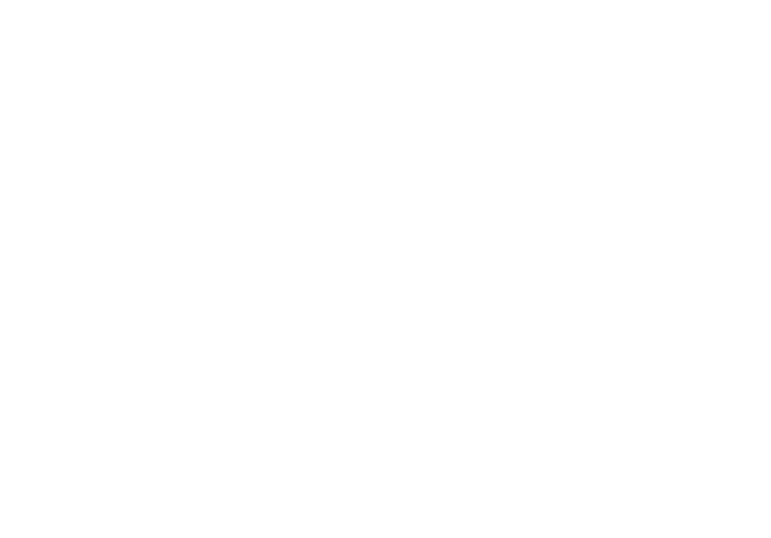
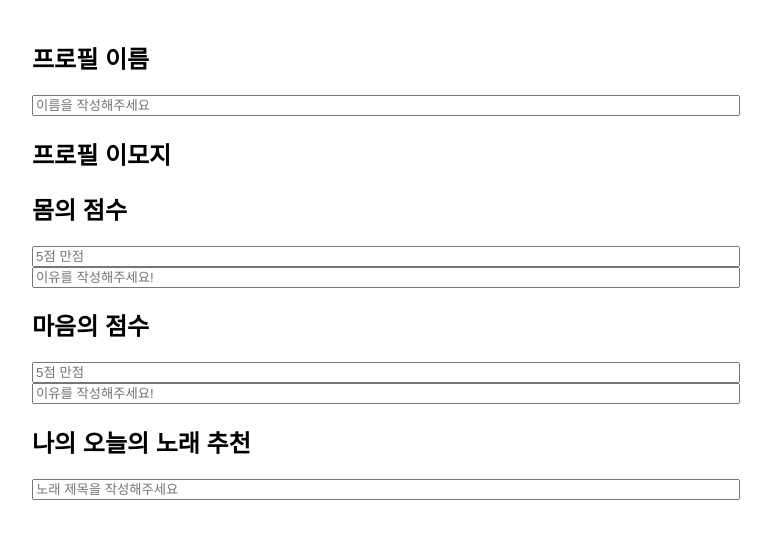
Before and after one commit to Sunghaeun/Condition-Score, a React (Create React App) app: page /addpage in a window 1280 px wide. Before the commit this address had no page. Shown: the top 538 px of the page, without its empty margins (278-1049 px from the left). Built offline with nearby package versions, Linux system fonts and the light colour scheme.

Commit message:
addpage 생성

```diff
--- a/src/App.js
+++ b/src/App.js
@@ -1,5 +1,7 @@
 import Forms from './components/Forms.js';
 import Home from './components/Home.js';
+import AddPage from './components/AddPage.js';
+
 import { BrowserRouter, Routes, Route } from "react-router-dom";
 
 
@@ -15,6 +17,7 @@
         <Routes>
           <Route path="/" element={<Home />} />
           <Route path="/add" element={<Forms />} />
+          <Route path="/addpage" element={<AddPage />} />
         </Routes>
       </BrowserRouter>
 
--- /dev/null
+++ b/src/components/AddPage.js
@@ -0,0 +1,48 @@
+import React, { useRef, useState } from 'react';
+import styles from "../style/addpage.css";
+
+
+
+function Home() {
+
+  const[data, setData] = useState({
+          bodyScore: "",
+          bodyReason: "",
+          emoScore: "",
+          emoReason: "",
+      });
+
+  const onChangeInput = (input) => {
+    setData({
+        ...data,
+        [input.target.name]: input.target.value,
+    });
+  };
+
+  return (
+    <div className='mainContainer'>
+      <div className='secondContainer'>
+        <h2>프로필 이름</h2>
+        <input onChange={onChangeInput} placeholder="이름을 작성해주세요" type="text" />
+        <h2>프로필 이모지</h2>
+
+        <h2>몸의 점수</h2>
+        <input onChange={onChangeInput} placeholder="5점 만점" type="number" name="bodyScore" />
+        <div className={styles.padding_10}>
+          <input onChange={onChangeInput} placeholder="이유를 작성해주세요!" className={styles.text_box} type="text" name="bodyReason" />
+        </div>
+
+        <h2>마음의 점수</h2>
+        <input onChange={onChangeInput} placeholder="5점 만점" type="number" name="emoScore" />
+        <div className={styles.padding_10}>
+          <input onChange={onChangeInput} placeholder="이유를 작성해주세요!" className={styles.text_box} type="text" name="emoReason" />
+        </div>
+        <h2>나의 오늘의 노래 추천</h2>
+        <input onChange={onChangeInput} placeholder="노래 제목을 작성해주세요" type="text" />
+
+      </div>
+    </div>
+  )
+}
+
+export default Home
--- /dev/null
+++ b/src/style/addpage.css
@@ -0,0 +1,27 @@
+.padding_10{
+  padding: 10px;
+}
+
+.text_box {
+  width: 300px;
+  height: 50px;
+  padding: 10px;
+}
+
+.mainContainer{
+  display: flex;
+  flex-direction: column;
+  justify-content: center;
+  align-items: center;
+  width: 100vw;
+}
+
+.secondContainer{
+  width: 700px;
+  /* border: 1px solid black; */
+}
+
+input{
+  width: 700px;
+
+}
```
